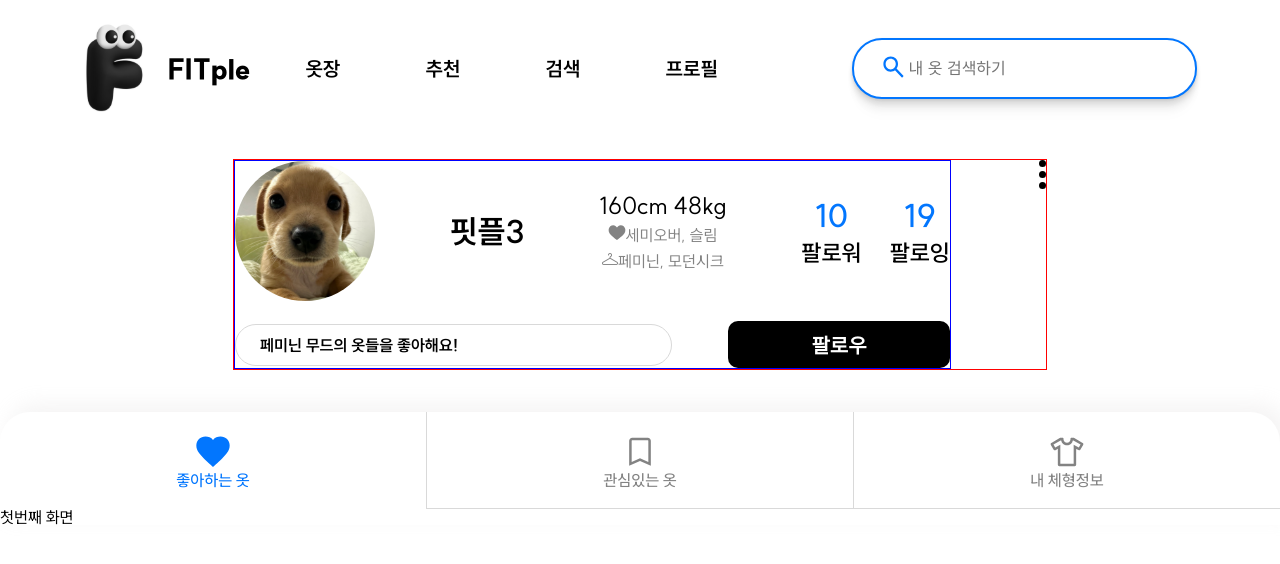
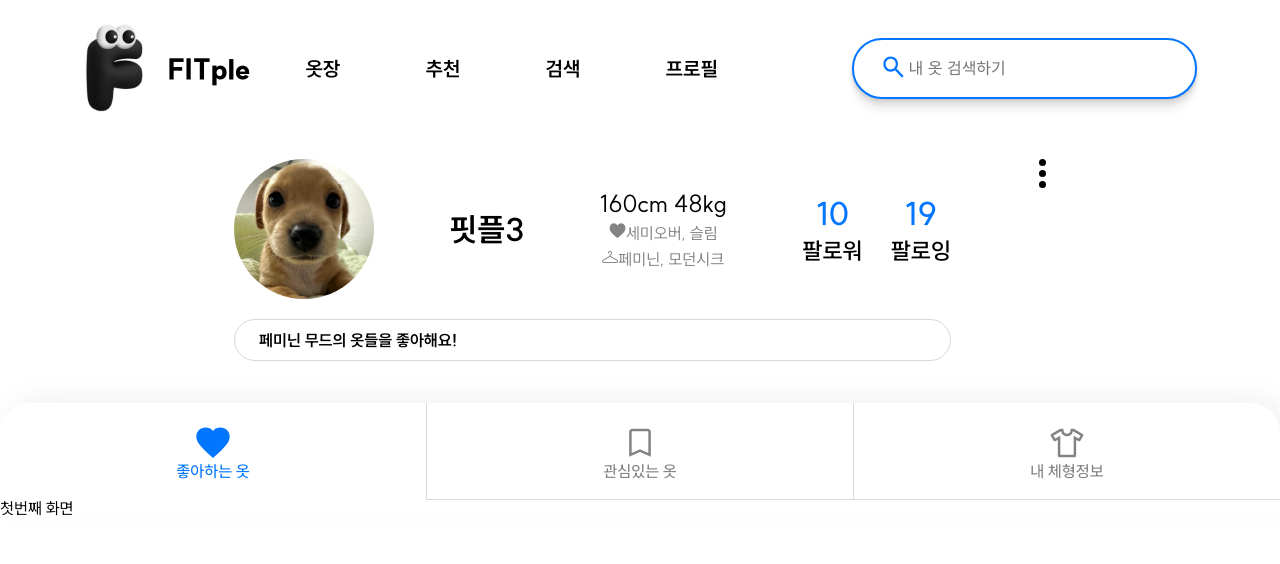
Before and after one commit to soieyans/Frontend, a React (Vite) app in the folder FITple-Frontend/: page /profile in a window 1280 px wide. Shown: the top 564 px of the page. Built offline with nearby package versions, Linux system fonts and the light colour scheme; a web font is replaced by a local one.

Commit message:
feat: infom 컴포넌트 재사용을 위해 수정

```diff
--- a/FITple-Frontend/src/components/FollowButton/FollowButton.jsx
+++ b/FITple-Frontend/src/components/FollowButton/FollowButton.jsx
@@ -1,5 +1,5 @@
-import { useState } from 'react';
-import { Container } from "./FollowButton.style"
+import { useState } from "react";
+import { Container } from "./FollowButton.style";
 
 function FollowButton() {
   const [isClicked, setIsClicked] = useState(false);
--- a/FITple-Frontend/src/components/FollowButton/FollowButton.style.js
+++ b/FITple-Frontend/src/components/FollowButton/FollowButton.style.js
@@ -1,16 +1,17 @@
 import styled from "styled-components";
 
+// margin-left : auto-> 54px로 수정
 export const Container = styled.button`
   font-size: 20px;
   font-weight: 700;
-  margin-left:auto;
-  width:222px;
+  margin-left: 54px;
+  width: 222px;
   padding: 9px 0;
   border-radius: 10px;
-  background-color: ${props => (props.isClicked ? '#0276FE' : 'black')};
+  background-color: ${(props) => (props.isClicked ? "#0276FE" : "black")};
   color: white;
   border: none;
-  text-align:center;
+  text-align: center;
   cursor: pointer;
 
   &:focus {
--- a/FITple-Frontend/src/components/Infom/Infom.jsx
+++ b/FITple-Frontend/src/components/Infom/Infom.jsx
@@ -7,7 +7,7 @@ import Follower from "../../components/Follower/Follower";
 import OneLine from "../../components/OneLine/OneLine";
 import FollowButton from "../../components/FollowButton/FollowButton";
 
-function Infom() {
+function Infom({ showFollowButton = true }) {
   return (
     <Container>
       <Wrap>
@@ -16,16 +16,25 @@ function Infom() {
         </SubWrap>
         <UserName>핏플3</UserName>
         <SubWrap>
-          <Profile></Profile>
+          <Profile />
         </SubWrap>
         <SubWrap>
-          <Follower></Follower>
-          <Followcom></Followcom>
+          <Follower />
+          <Followcom />
         </SubWrap>
       </Wrap>
       <Wrap>
-        <OneLine></OneLine>
-        <FollowButton></FollowButton>
+        {/* showFollowButton이 True면 기본 값유지 False면 FollowButton제거하고  OneLine 크기증가*/}
+        {showFollowButton ? (
+          <>
+            <OneLine />
+            <FollowButton />
+          </>
+        ) : (
+          <>
+            <OneLine width={"100%"} />
+          </>
+        )}
       </Wrap>
     </Container>
   );
--- a/FITple-Frontend/src/components/Infom/Infom.style.js
+++ b/FITple-Frontend/src/components/Infom/Infom.style.js
@@ -3,7 +3,6 @@ import styled from "styled-components";
 // 수영 : width 100% -> width 717px으로 수정하고 padding제거했습니다!
 // 컴포넌트에서 margin삭제하고 informWarp에 마진추가하였습니다
 export const Container = styled.div`
-  border: 1px solid blue;
   position: relative;
   box-sizing: border-box;
   width: 717px;
--- a/FITple-Frontend/src/components/OneLine/OneLine.jsx
+++ b/FITple-Frontend/src/components/OneLine/OneLine.jsx
@@ -1,11 +1,8 @@
-import { Container } from "./OneLine.style"
+import { Container } from "./OneLine.style";
 
-function OneLine() {
-  return (
-    <Container>
-        페미닌 무드의 옷들을 좋아해요!
-    </Container>
-  )
+function OneLine({ width }) {
+  // width를 props로 주면 그에 따라 변경
+  return <Container width={width}>페미닌 무드의 옷들을 좋아해요!</Container>;
 }
 
-export default OneLine
+export default OneLine;
--- a/FITple-Frontend/src/components/OneLine/OneLine.style.js
+++ b/FITple-Frontend/src/components/OneLine/OneLine.style.js
@@ -1,13 +1,14 @@
 import styled from "styled-components";
 
+// width props가 없으면 기본 437px
+// margin followButton으로 이동
 export const Container = styled.div`
-    box-sizing:border-box;
-    max-width:100%;
-    width:437px;
-    padding:12px 24px;
-    border-radius:50px;
-    border: solid 1px #D9D9D9;
-    font-size:16px;
-    font-weight:bold;
-    margin-right:54px;
-    `
+  box-sizing: border-box;
+  max-width: 100%;
+  width: ${(props) => props.width || "437px"};
+  padding: 12px 24px;
+  border-radius: 50px;
+  border: solid 1px #d9d9d9;
+  font-size: 16px;
+  font-weight: bold;
+`;
--- a/FITple-Frontend/src/pages/ProfilePage/ProfilePage.jsx
+++ b/FITple-Frontend/src/pages/ProfilePage/ProfilePage.jsx
@@ -42,7 +42,7 @@ const ProfilePage = () => {
       <ProfileContainer>
         <ProfileBox>
           {/* 컴포넌트 사용 */}
-          <Infom />
+          <Infom showFollowButton={false} />
           {/* 옵션 버튼 */}
           <OptionBtn onClick={() => showOptionBox()}>
             <img src={OptionIcon} />
--- a/FITple-Frontend/src/pages/ProfilePage/ProfilePage.style.js
+++ b/FITple-Frontend/src/pages/ProfilePage/ProfilePage.style.js
@@ -7,7 +7,6 @@ export const ProfileContainer = styled.div`
 export const ProfileBox = styled.div`
   display: flex;
   position: relative;
-  border: 1px solid red;
 `;
 export const ClothContainer = styled.div`
   box-shadow: 8px -8px 20px 0px #c9c7c730;
```
